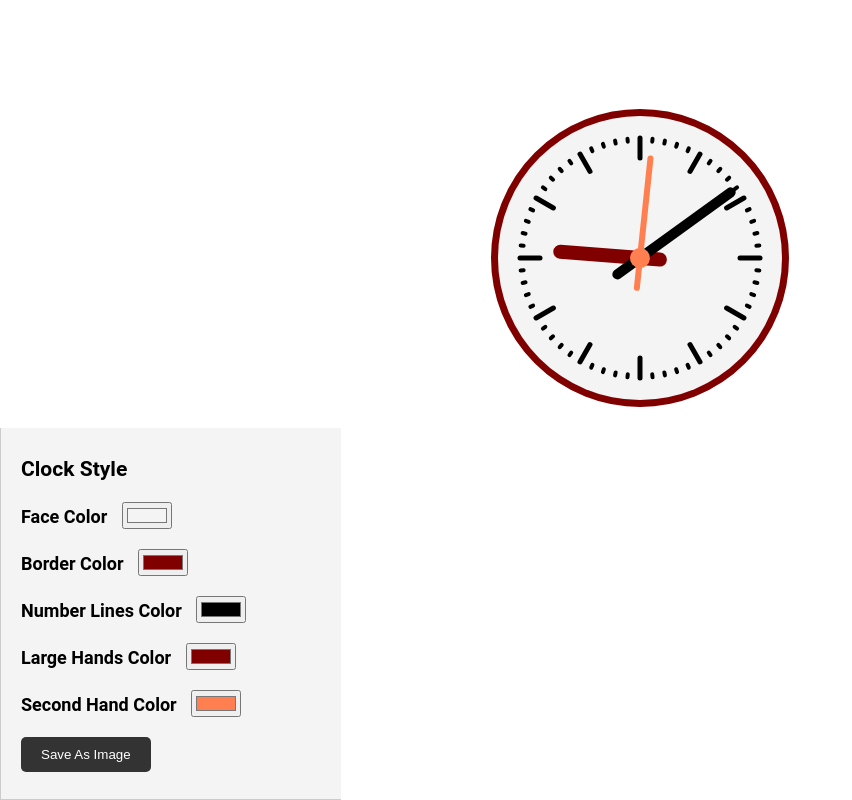
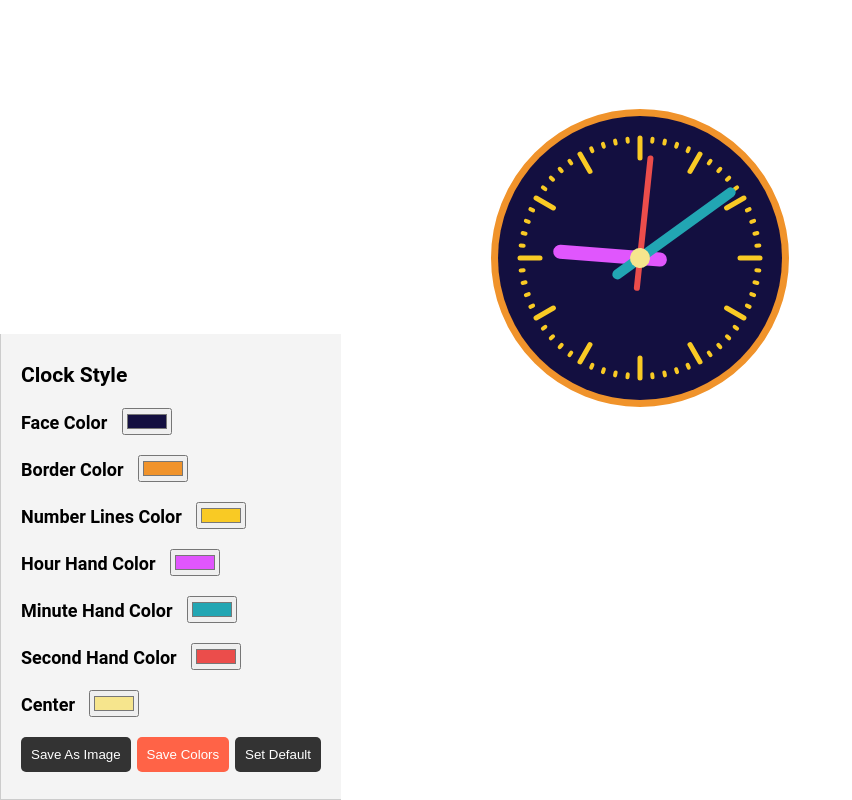
Before and after one commit to Web-Kute/clock, a website: page index.html in a window 1280 px wide. Shown: the whole page, without its empty margins (0-852 px from the left). Drawn offline with Linux system fonts and the light colour scheme.

Commit message:
add localStorage on save + default btn

```diff
--- a/css/style.css
+++ b/css/style.css
@@ -11,7 +11,7 @@ button {
   background: #333;
   color: #fff;
   border: 0;
-  padding: 10px 20px;
+  padding: 10px 10px;
   border-radius: 5px;
   cursor: pointer;
 }
@@ -27,6 +27,18 @@ button {
   left: 0;
 }
 
+nav {
+  display: flex;
+  justify-content: space-between;
+}
+
+#save-colors {
+  transition-duration: 300ms;
+  background-color: tomato;
+}
+#save-colors:hover {
+  background-color: teal;
+}
 .form-input {
   margin-bottom: 20px;
 }
--- a/index.html
+++ b/index.html
@@ -17,27 +17,43 @@
     <form>
       <div class="form-input">
         <label for="face-color">Face Color</label>
-          <input type="color" value="#f4f4f4" id="face-color" />
+        <input type="color" value="#130f40" data-color="faceColor" id="face-color" />
       </div>
       <div class="form-input">
         <label for="border-color">Border Color</label>
-          <input type="color" value="#800000" id="border-color" />
+        <input type="color" value="#f0932b" data-color="borderColor" id="border-color" />
       </div>
       <div class="form-input">
         <label for="line-color">Number Lines Color</label>
-          <input type="color" value="#000000" id="line-color" />
+        <input type="color" value="#f9ca24" data-color="lineColor" id="line-color" />
       </div>
       <div class="form-input">
-          <label for="large-hand-color">Large Hands Color</label>
-          <input type="color" value="#800000" id="large-hand-color" />
+        <label for="large-hand-color">Hour Hand Color</label>
+        <input type="color" value="#e056fd" data-color="largeHandColor" id="large-hand-color" />
+      </div>
+      <div class="form-input">
+        <label for="large-hand-color">Minute Hand Color</label>
+        <input type="color" value="#22a6b3" data-color="minuteHandColor" id="minute-hand-color" />
       </div>
       <div class="form-input">
         <label for="second-hand-color">Second Hand Color</label>
-          <input type="color" value="#FF7F50" id="second-hand-color" />
+        <input type="color" value="#eb4d4b" data-color="secondHandColor" id="second-hand-color" />
       </div>
+      <div class="form-input">
+        <label for="second-hand-color">Center</label>
+        <input type="color" value="#f6e58d" data-color="bullColor" id="bull-color" />
+      </div>
+      <nav>
         <div class="form-input">
           <button id="save-btn" type="submit">Save As Image</button>
         </div>
+        <div class="form-input">
+          <button id="save-colors" type="submit">Save Colors</button>
+        </div>
+        <div class="form-input">
+          <button id="default-color" type="submit">Set Default</button>
+        </div>
+      </nav>
     </form>
   </div>
   <canvas id="canvas" width="500" height="500"></canvas>
--- a/js/script.js
+++ b/js/script.js
@@ -1,11 +1,17 @@
 const canvas = document.getElementById('canvas');
-const faceColor = document.getElementById('face-color');
-const borderColor = document.getElementById('border-color');
-const lineColor = document.getElementById('line-color');
-const largeHandColor = document.getElementById('large-hand-color');
-const secondHandColor = document.getElementById('second-hand-color');
+const faceColor = document.getElementById('face-color').value;
+const borderColor = document.getElementById('border-color').value;
+const lineColor = document.getElementById('line-color').value;
+const largeHandColor = document.getElementById('large-hand-color').value;
+const minuteHandColor = document.getElementById('minute-hand-color').value;
+const secondHandColor = document.getElementById('second-hand-color').value;
+const bullColor = document.getElementById('bull-color').value;
+const input = document.querySelectorAll('input[type="color"]');
 const saveBtn = document.getElementById('save-btn');
+const saveColors = document.getElementById('save-colors');
+const defaultColor = document.getElementById('default-color');
 
+window.addEventListener('load', () => {
   function clock() {
     const now = new Date();
     const ctx = canvas.getContext('2d');
@@ -26,8 +32,8 @@ function clock() {
     ctx.save();
     ctx.beginPath();
     ctx.lineWidth = 14;
-  ctx.strokeStyle = borderColor.value;
-  ctx.fillStyle = faceColor.value;
+    ctx.strokeStyle = colors !== null ? colors.borderColor : borderColor;
+    ctx.fillStyle = colors !== null ? colors.faceColor : faceColor;
     ctx.arc(0, 0, 142, 0, Math.PI * 2, true);
     ctx.stroke();
     ctx.fill();
@@ -35,7 +41,7 @@ function clock() {
 
     // Draw hour lines
     ctx.save();
-  ctx.strokeStyle = lineColor.value;
+    ctx.strokeStyle = colors !== null ? colors.lineColor : lineColor;
     for (let i = 0; i < 12; i += 1) {
       ctx.beginPath();
       ctx.rotate(Math.PI / 6);
@@ -47,7 +53,7 @@ function clock() {
 
     // Draw minute lines
     ctx.save();
-  ctx.strokeStyle = lineColor.value;
+    ctx.strokeStyle = colors !== null ? colors.lineColor : lineColor;
     ctx.lineWidth = 4;
     for (let i = 0; i < 60; i += 1) {
       if (i % 5 !== 0) {
@@ -65,14 +71,12 @@ function clock() {
     const min = now.getMinutes();
     const sec = now.getSeconds();
 
-  // console.log(`${hr}:${min}:${sec}`);
-
     // Draw hour hand
     ctx.save();
     ctx.rotate(
       (Math.PI / 6) * hr + (Math.PI / 360) * min + (Math.PI / 21600) * sec,
     );
-  ctx.strokeStyle = largeHandColor.value;
+    ctx.strokeStyle = colors !== null ? colors.largeHandColor : largeHandColor;
     ctx.lineWidth = 14;
     ctx.beginPath();
     ctx.moveTo(-20, 0);
@@ -83,7 +87,8 @@ function clock() {
     // Draw min hand
     ctx.save();
     ctx.rotate((Math.PI / 30) * min + (Math.PI / 1800) * sec);
-  ctx.strokeStyle = lineColor.value;
+    ctx.strokeStyle =
+      colors !== null ? colors.minuteHandColor : minuteHandColor;
     ctx.lineWidth = 10;
     ctx.beginPath();
     ctx.moveTo(-28, 0);
@@ -94,8 +99,9 @@ function clock() {
     // Draw sec hand
     ctx.save();
     ctx.rotate((sec * Math.PI) / 30);
-  ctx.strokeStyle = secondHandColor.value;
-  ctx.fillStyle = secondHandColor.value;
+    ctx.strokeStyle =
+      colors !== null ? colors.secondHandColor : secondHandColor;
+    ctx.fillStyle = colors !== null ? colors.secondHandColor : secondHandColor;
     ctx.lineWidth = 6;
     ctx.beginPath();
     ctx.moveTo(-30, 0);
@@ -103,6 +109,7 @@ function clock() {
     ctx.stroke();
     ctx.beginPath();
     ctx.arc(0, 0, 10, 0, Math.PI * 2, true);
+    ctx.fillStyle = colors !== null ? colors.bullColor : bullColor;
     ctx.fill();
     ctx.restore();
 
@@ -122,3 +129,38 @@ function printImageClock() {
   }
 
   saveBtn.addEventListener('click', printImageClock);
+
+  colors = localStorage.getItem('colors')
+    ? JSON.parse(localStorage.getItem('colors'))
+    : colors;
+  input.forEach((input) => {
+    input.addEventListener('input', () => {
+      colors[input.dataset.color] = input.value;
+      localStorage.setItem('colors', JSON.stringify(colors));
+    });
+  });
+});
+
+function setColors(color) {
+  const select = colors !== null ? colors[color] : color;
+}
+
+let colors = {
+  faceColor,
+  borderColor,
+  lineColor,
+  largeHandColor,
+  minuteHandColor,
+  secondHandColor,
+  bullColor,
+};
+
+saveColors.addEventListener('click', () => {
+  if (colors !== null) {
+    colors = localStorage.getItem('colors');
+  }
+});
+
+defaultColor.addEventListener('click', () => {
+  localStorage.removeItem('colors');
+});
```
Lines whose indentation alone changed are shown as unchanged.
